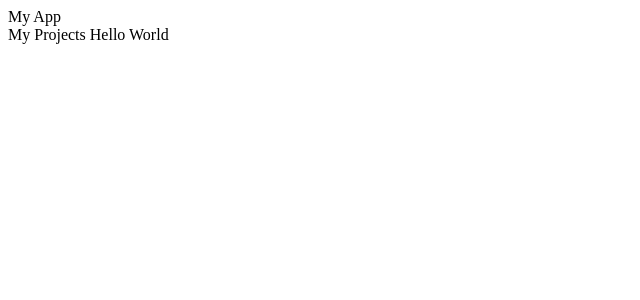
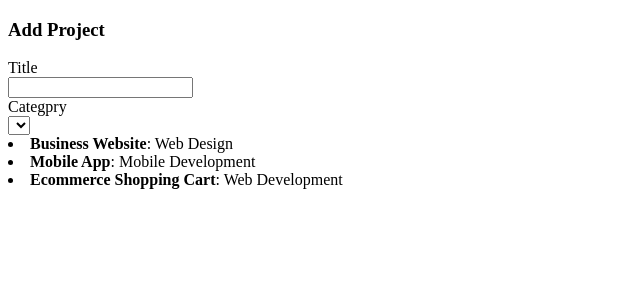
Before and after one commit to dmdinh22/project-manager, a React (Create React App) app: page / in a window 1280 px wide. Shown: the top 300 px of the page, without its empty margins (0-640 px from the left). Built offline with nearby package versions, Linux system fonts and the light colour scheme.

Commit message:
create and implement project and projectitems components

```diff
--- a/src/App.js
+++ b/src/App.js
@@ -1,13 +1,45 @@
 import React, { Component } from 'react';
 import Projects from './Components/Projects';
+import AddProject from './Components/AddProject';
 import './App.css';
 
 class App extends Component {
+    constructor() {
+        super();
+        // you want data coming into component set to state
+        // everything at top of app is in state, passed down as props
+        this.state = {
+            projects: []
+        };
+    }
+
+    // lifecycle method on initilialization of component
+    componentWillMount() {
+        // set data from API here
+        this.setState({
+            projects: [
+                {
+                    title: 'Business Website',
+                    category: 'Web Design'
+                },
+                {
+                    title: 'Mobile App',
+                    category: 'Mobile Development'
+                },
+                {
+                    title: 'Ecommerce Shopping Cart',
+                    category: 'Web Development'
+                }
+            ]
+        });
+    }
+
     render() {
+        // set props in component similar to attributes
         return (
             <div className="App">
-                My App
-                <Projects test="Hello World" />
+                <AddProject />
+                <Projects projects={this.state.projects} />
             </div>
         );
     }
--- /dev/null
+++ b/src/Components/AddProject.js
@@ -0,0 +1,27 @@
+import React, { Component } from 'react';
+import ProjectItem from './ProjectItem';
+
+class AddProject extends Component {
+    render() {
+        let projectItems;
+        return (
+            <div>
+                <h3>Add Project</h3>
+                <form>
+                    <div>
+                        <label>Title</label>
+                        <br />
+                        <input type="text" ref="title" />
+                    </div>
+                    <div>
+                        <label>Categpry</label>
+                        <br />
+                        <select ref="category" />
+                    </div>
+                </form>
+            </div>
+        );
+    }
+}
+
+export default AddProject;
--- /dev/null
+++ b/src/Components/ProjectItem.js
@@ -0,0 +1,16 @@
+import React, { Component } from 'react';
+
+class ProjectItem extends Component {
+    render() {
+        console.log(this.props);
+        ('');
+        return (
+            <li className="ProjectItem">
+                <strong>{this.props.project.title}</strong>:{' '}
+                {this.props.project.category}
+            </li>
+        );
+    }
+}
+
+export default ProjectItem;
--- a/src/Components/Projects.js
+++ b/src/Components/Projects.js
@@ -1,8 +1,17 @@
 import React, { Component } from 'react';
+import ProjectItem from './ProjectItem';
 
 class Projects extends Component {
     render() {
-        return <div className="Projects">My Projects {this.props.test}</div>;
+        let projectItems;
+
+        if (this.props.projects) {
+            projectItems = this.props.projects.map(project => {
+                // console.log(project);
+                return <ProjectItem key={project.title} project={project} />;
+            });
+        }
+        return <div className="Projects">{projectItems}</div>;
     }
 }
 
```
